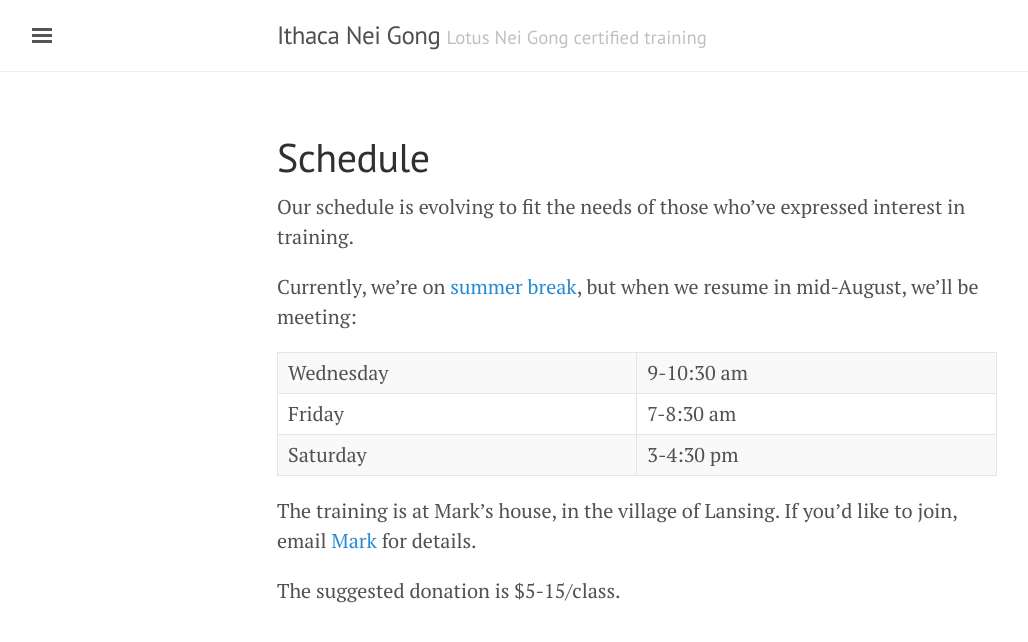
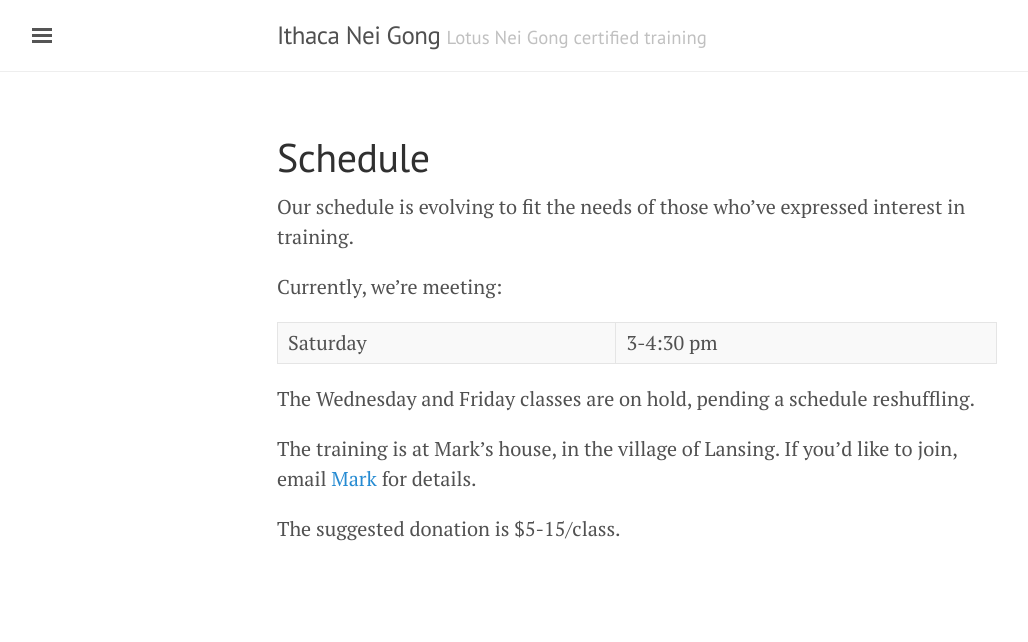
Before and after one commit to QuietSlow/Extend, a Jekyll site: the page built from _pages/schedule.md, in a window 1280 px wide. Shown: the top 642 px of the page, without its empty margins (3-1031 px from the left). Built offline with Jekyll 4.4.1, drawn with Linux system fonts in a browser that asks for light colours.

Commit message:
Restarting saturday classes after summer break

```diff
--- a/_pages/schedule.md
+++ b/_pages/schedule.md
@@ -7,16 +7,17 @@
 
 Our schedule is evolving to fit the needs of those who’ve expressed interest in training.
 
-{%comment%}
 Currently, we’re meeting:
-{%endcomment%}
-
-Currently, we’re on [summer break]({{ site.url }}/2018/07/01/summer-break.html), but when we resume in mid-August, we’ll be meeting:
 
 | ---       | ---        |
+| Saturday  | 3-4:30 pm  |
+
+The Wednesday and Friday classes are on hold, pending a schedule reshuffling.
+
+{%comment%}
 | Wednesday | 9-10:30 am |
 | Friday    | 7-8:30 am  |
-| Saturday  | 3-4:30 pm  |
+{%endcomment%}
 
 The training is at Mark’s house, in the village of Lansing. If you’d like to join, email [Mark](mailto:info@ithacaneigong.com) for details.
 
```
